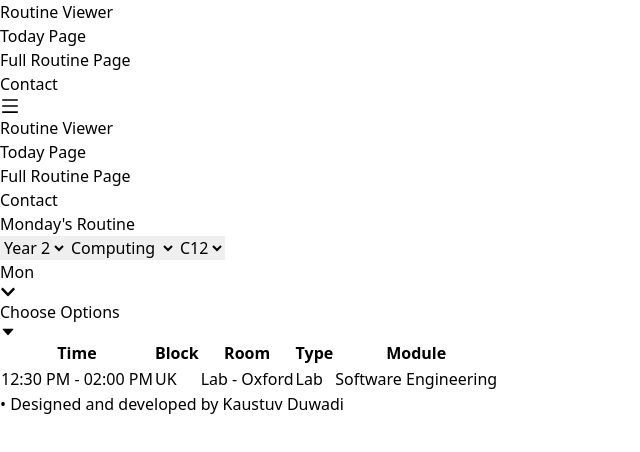
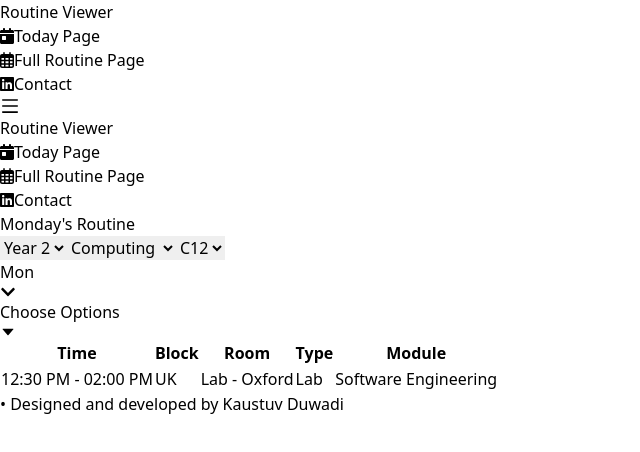
Before and after one commit to duwadikaustuv/routine-viewer-app, a React (Vite) app: page / in a window 1280 px wide. Shown: the top 452 px of the page, without its empty margins (0-640 px from the left). Built offline with nearby package versions, Linux system fonts and the light colour scheme.

Commit message:
updates to NavBar added icons

```diff
--- a/package.json
+++ b/package.json
@@ -10,6 +10,11 @@
     "preview": "vite preview"
   },
   "dependencies": {
+    "@fortawesome/fontawesome-svg-core": "^6.6.0",
+    "@fortawesome/free-brands-svg-icons": "^6.6.0",
+    "@fortawesome/free-regular-svg-icons": "^6.6.0",
+    "@fortawesome/free-solid-svg-icons": "^6.6.0",
+    "@fortawesome/react-fontawesome": "^0.2.2",
     "react": "^18.3.1",
     "react-dom": "^18.3.1",
     "react-icons": "^5.3.0",
--- a/src/components/NavBar.jsx
+++ b/src/components/NavBar.jsx
@@ -1,5 +1,9 @@
 import React, { useState, useEffect, useRef } from "react";
 import { AiOutlineClose, AiOutlineMenu } from "react-icons/ai";
+import { FontAwesomeIcon } from "@fortawesome/react-fontawesome";
+import { faCalendarDay } from "@fortawesome/free-solid-svg-icons"; // Import calendar-day icon
+import { faCalendarDays } from "@fortawesome/free-regular-svg-icons"; // Calendar-days icon
+import { faLinkedin } from "@fortawesome/free-brands-svg-icons"; // Import LinkedIn icon
 import { Link } from "react-router-dom";
 
 const Navbar = () => {
@@ -47,10 +51,21 @@
           >
             {item.external ? (
               <a href={item.link} target="_blank" rel="noopener noreferrer">
+                {item.id === 3 && (
+                  <FontAwesomeIcon icon={faLinkedin} className="mr-2" />
+                )}
                 {item.text}
               </a>
             ) : (
-              <Link to={item.link}>{item.text}</Link>
+              <Link to={item.link}>
+                {item.id === 1 && (
+                  <FontAwesomeIcon icon={faCalendarDay} className="mr-2" />
+                )}
+                {item.id === 2 && (
+                  <FontAwesomeIcon icon={faCalendarDays} className="mr-2" />
+                )}
+                {item.text}
+              </Link>
             )}
           </li>
         ))}
@@ -79,10 +94,21 @@
           >
             {item.external ? (
               <a href={item.link} target="_blank" rel="noopener noreferrer">
+                {item.id === 3 && (
+                  <FontAwesomeIcon icon={faLinkedin} className="mr-2" />
+                )}
                 {item.text}
               </a>
             ) : (
-              <Link to={item.link}>{item.text}</Link>
+              <Link to={item.link}>
+                {item.id === 1 && (
+                  <FontAwesomeIcon icon={faCalendarDay} className="mr-2" />
+                )}
+                {item.id === 2 && (
+                  <FontAwesomeIcon icon={faCalendarDays} className="mr-2" />
+                )}
+                {item.text}
+              </Link>
             )}
           </li>
         ))}
```
Also changed, not shown: 1 other file (tests, documents, lock files or other folders).
